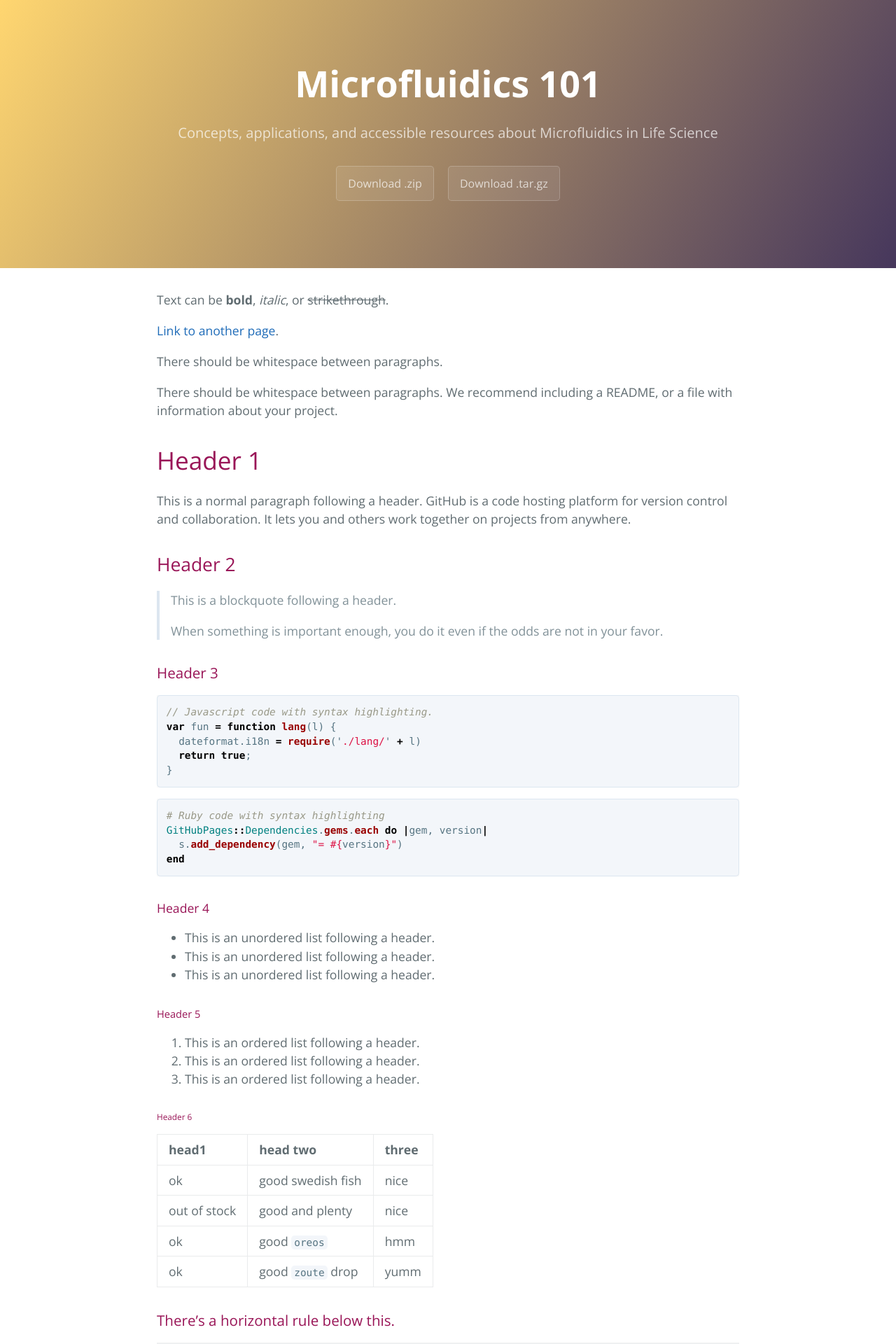
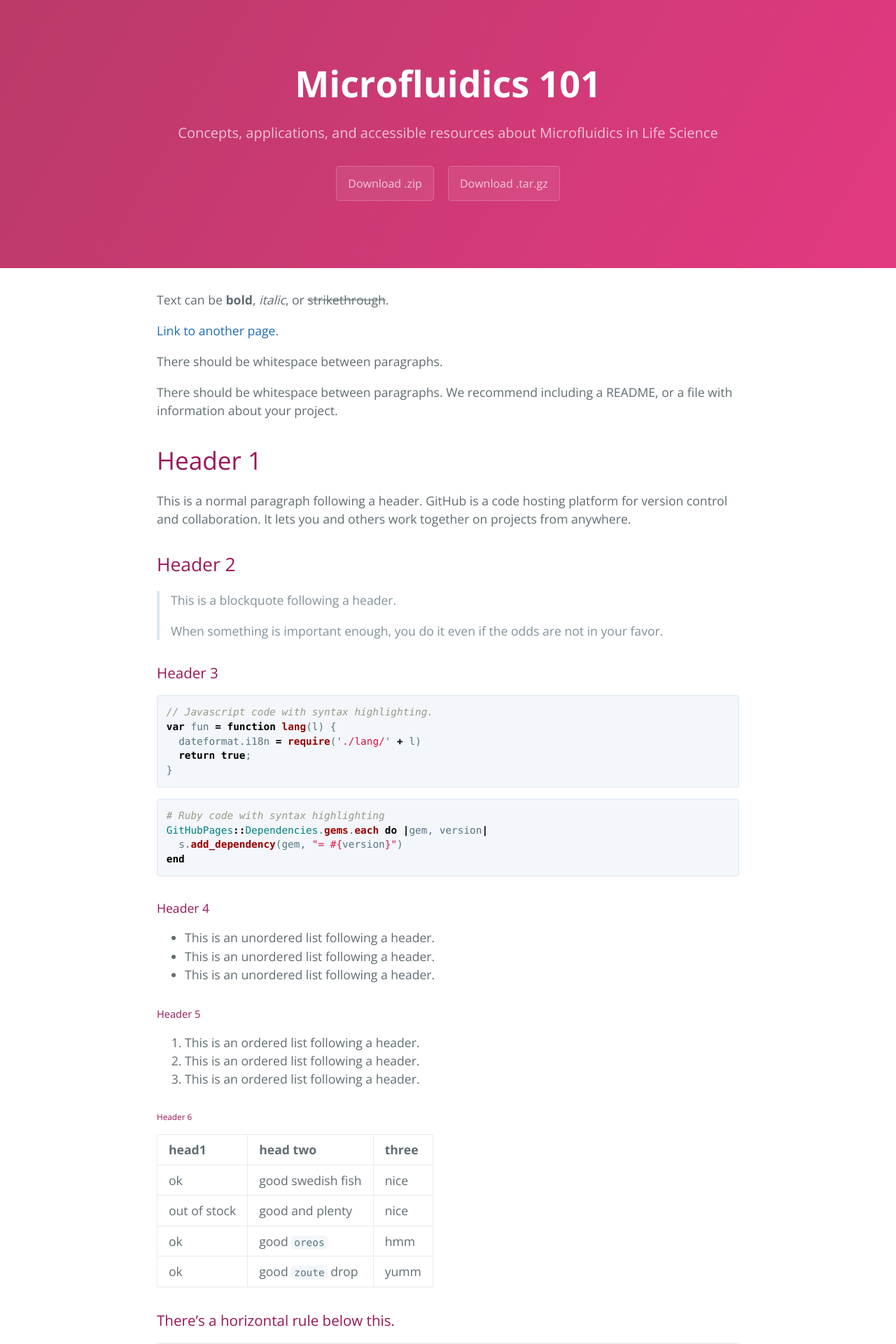
Before and after one commit to ufluidics101/ufluidics101.github.io, a Jekyll site: the page built from index.md, in a window 1280 px wide. Shown: the top 1920 px of the page at 70% size. Built offline with Jekyll 4.4.1, drawn with Linux system fonts in a browser that asks for light colours.

Commit message:
Update variables.scss

```diff
--- a/_sass/variables.scss
+++ b/_sass/variables.scss
@@ -8,8 +8,8 @@ $medium-breakpoint: 42em !default;
 //$header-bg-color-secondary: #155799 !default; #991557
 
 $header-heading-color: #fff !default;
-$header-bg-color: #46375c !default; // Updated
-$header-bg-color-secondary: #ffd670 !default; // Updated
+$header-bg-color: #E33981 !default; // Updated
+$header-bg-color-secondary: #BA3A69 !default; // Updated
 
 // Text
 $section-headings-color: #991557 !default; // Before: #159957
```
